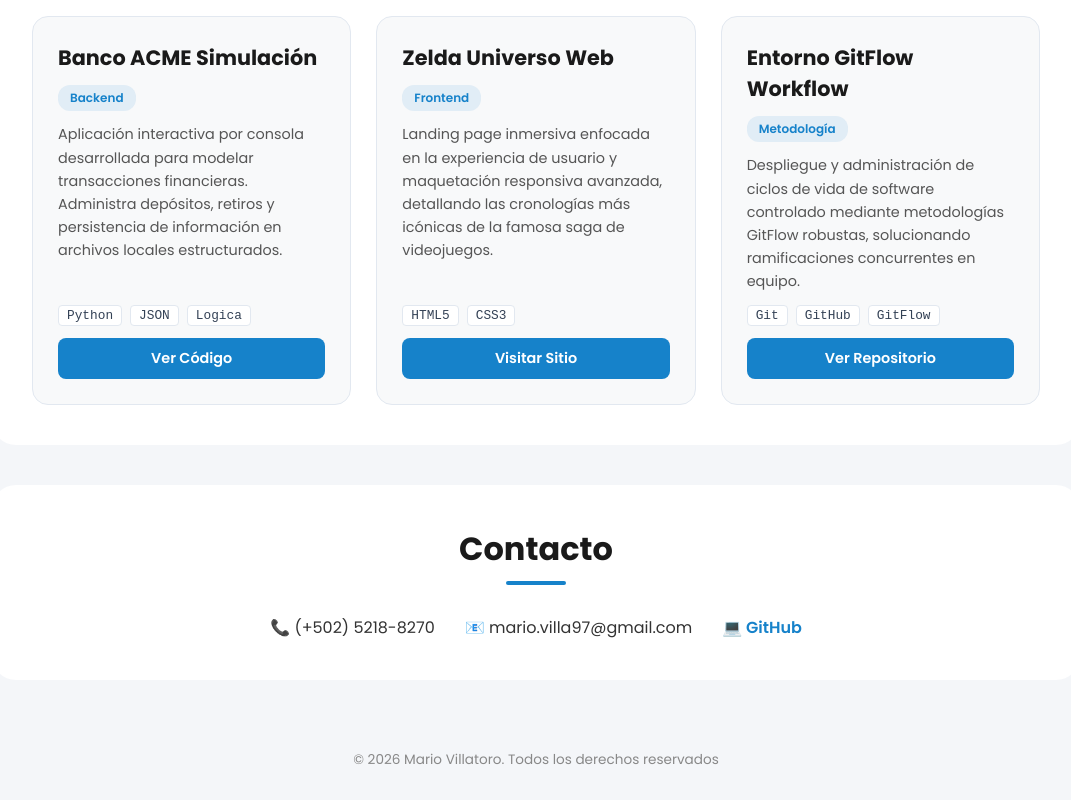
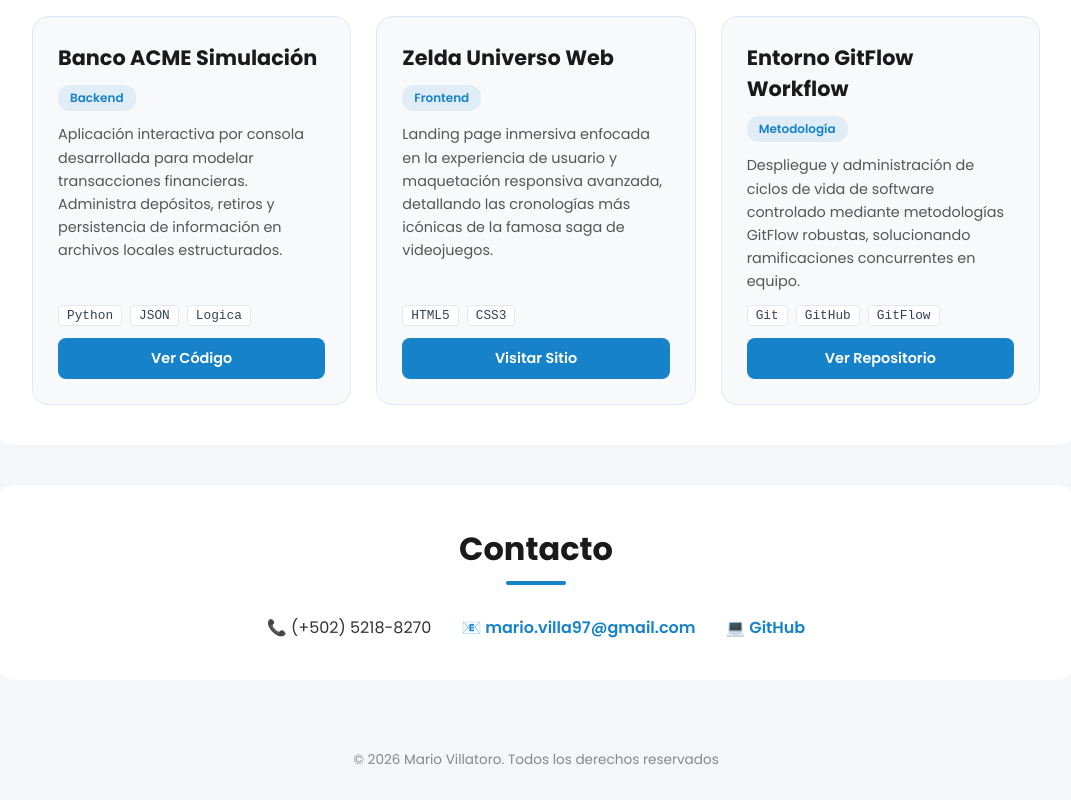
Before and after one commit to Mvilarg/Portafolio, a plain HTML site: page index.html in a window 1280 px wide. Shown: the part 1985-2785 px from the top of the page, without its empty margins (104-1175 px from the left). Drawn offline with Linux system fonts and the light colour scheme.

Commit message:
repo: correccion de datos

```diff
--- a/index.html
+++ b/index.html
@@ -122,7 +122,7 @@
             <div class="enlaces">
                 <ul>
                     <li>📞 (+502) 5218-8270</li>
-                    <li>📧 mario.villa97@gmail.com</li>
+                    <li><a class="contact_link" href="mario.villa97@gmail.com" target="_blank">📧 mario.villa97@gmail.com</a></li>
                     <li><a href="https://github.com/Mvilarg" target="_blank">💻 GitHub</a></li>
                 </ul>
             </div>
```
